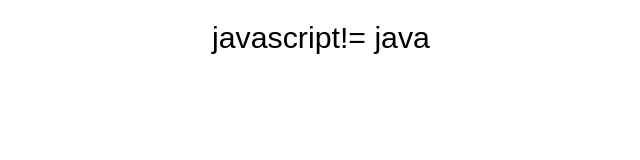
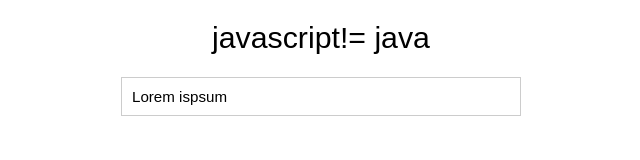
Before and after one commit to Mangubu/introJavascript, a plain HTML site: page index.html in a window 1280 px wide. Shown: the whole page, without its empty margins (319-959 px from the left). Drawn offline with Linux system fonts and the light colour scheme.

Commit message:
first js file

```diff
--- a/css/style.css
+++ b/css/style.css
@@ -17,3 +17,10 @@
     font-weight: 100;
     text-align: center;
 }
+
+p{
+    width: 400px;
+    padding: 10px;
+    margin: 10px auto;
+    border: solid 1px #ccc;
+}
--- a/index.html
+++ b/index.html
@@ -7,5 +7,8 @@
     </head>
     <body>
         <h1>javascript!= java</h1>
+        <p>
+            Lorem ispsum
+        </p>
     </body>
 </html>
```
Also changed, not shown: js/app.js (added).
